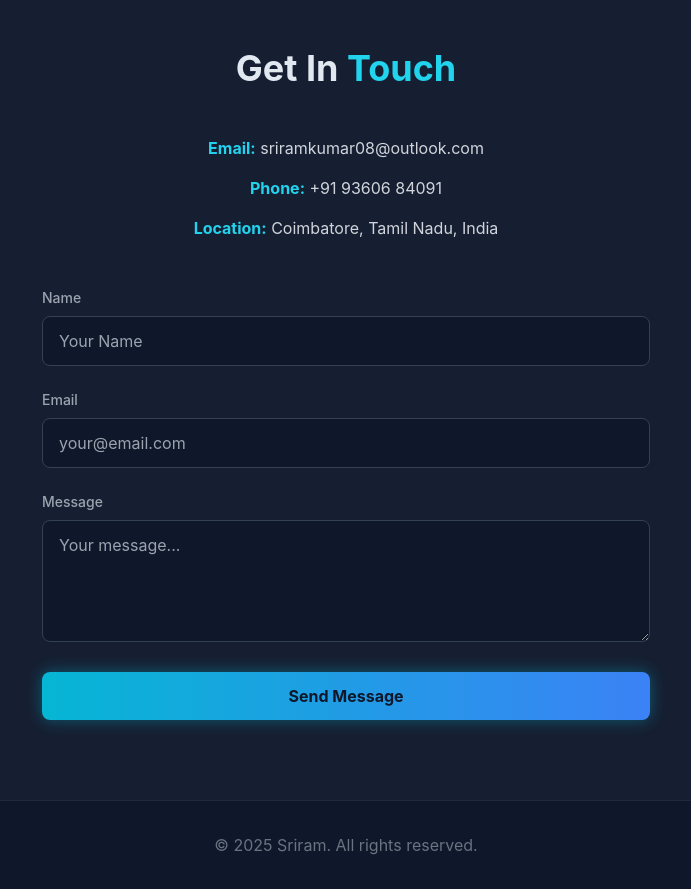
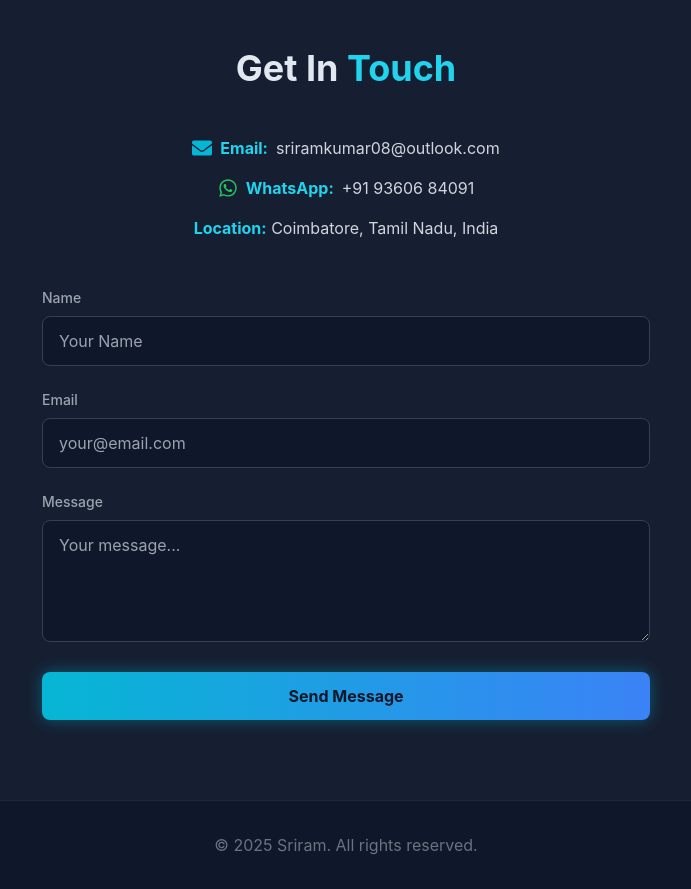
Before and after one commit to sriramkumar082004/Sri_portfolio, a React (Vite) app: page / in a window 1280 px wide. Shown: the part 2820-3709 px from the top of the page, without its empty margins (294-985 px from the left). Built offline with nearby package versions, Linux system fonts and the light colour scheme.

Commit message:
Updated UI / Fixed bug

```diff
--- a/package.json
+++ b/package.json
@@ -12,7 +12,8 @@
   "dependencies": {
     "@emailjs/browser": "^4.4.1",
     "react": "^19.2.0",
-    "react-dom": "^19.2.0"
+    "react-dom": "^19.2.0",
+    "react-icons": "^5.5.0"
   },
   "devDependencies": {
     "@eslint/js": "^9.39.1",
--- a/src/components/Contact.jsx
+++ b/src/components/Contact.jsx
@@ -1,30 +1,55 @@
 import React, { useRef, useState } from 'react';
+import emailjs from '@emailjs/browser';
+import { FaWhatsapp, FaEnvelope } from "react-icons/fa";
 
 const Contact = () => {
-    // Keep form ref and loading state for potential future enhancement
     const form = useRef();
     const [loading, setLoading] = useState(false);
+    const [status, setStatus] = useState({ type: '', message: '' });
 
     const handleSubmit = (e) => {
         e.preventDefault();
         setLoading(true);
+        setStatus({ type: '', message: '' });
 
-        const formData = new FormData(form.current);
-        const name = formData.get('user_name');
-        const email = formData.get('user_email');
-        const message = formData.get('message');
+        // Using environment variables for configuration
+        const serviceId = import.meta.env.VITE_EMAILJS_SERVICE_ID;
+        const templateId = import.meta.env.VITE_EMAILJS_TEMPLATE_ID;
+        const publicKey = import.meta.env.VITE_EMAILJS_PUBLIC_KEY;
 
-        // Construct mailto link
-        const subject = `Portfolio Contact from ${name}`;
-        const body = `Name: ${name}%0D%0AEmail: ${email}%0D%0A%0D%0AMessage:%0D%0A${message}`;
+        // Check if environment variables are set and not default placeholders
+        if (!serviceId || !templateId || !publicKey ||
+            serviceId === 'your_service_id' || serviceId === 'your_actual_service_id_here' || serviceId === 'service_xxxxx' || serviceId === 'paste_your_service_id_here' ||
+            templateId === 'your_template_id' || templateId === 'your_actual_template_id_here' || templateId === 'template_xxxxx' || templateId === 'paste_your_template_id_here' ||
+            publicKey === 'your_public_key' || publicKey === 'your_actual_public_key_here' || publicKey === 'user_xxxxx' || publicKey === 'paste_your_public_key_here') {
 
-        // Open default email client
-        window.location.href = `mailto:sriramkumar08@outlook.com?subject=${encodeURIComponent(subject)}&body=${body}`;
+            // MOCK MODE: Simulate success for user testing without real keys
+            console.warn('Mock Mode: Simulating success because valid keys are missing.');
+            setTimeout(() => {
+                setStatus({ type: 'success', message: 'Message sent successfully! (Mock Mode)' });
+                setLoading(false);
+                e.target.reset();
+                setTimeout(() => setStatus({ type: '', message: '' }), 5000);
+            }, 1000);
+            return;
+        }
 
-        setLoading(false);
-        // Optional: Show success or reset form
-        alert('Opening your email client to send the message!');
-        e.target.reset();
+        emailjs.sendForm(serviceId, templateId, form.current, publicKey)
+            .then((result) => {
+                console.log(result.text);
+                setStatus({ type: 'success', message: 'Message sent successfully!' });
+                e.target.reset();
+            }, (error) => {
+                console.log(error.text);
+                setStatus({ type: 'error', message: 'Failed to send message. Please try again.' });
+            })
+            .finally(() => {
+                setLoading(false);
+                // Clear success message after 5 seconds
+                setTimeout(() => {
+                   if(status.type === 'success') setStatus({ type: '', message: '' });
+                }, 5000);
+            });
     };
 
     return (
@@ -35,12 +60,21 @@ const Contact = () => {
                 </h2>
 
                 <div className="mb-12 text-center space-y-4">
-                    <p className="text-gray-300">
-                        <span className="font-bold text-cyan-400">Email:</span> sriramkumar08@outlook.com
-                    </p>
-                    <p className="text-gray-300">
-                        <span className="font-bold text-cyan-400">Phone:</span> +91 93606 84091
-                    </p>
+                    <div className="flex justify-center items-center gap-2 text-gray-300">
+                        <FaEnvelope className="text-cyan-500 text-xl" />
+                        <span className="font-bold text-cyan-400">Email:</span>
+                        <a href="mailto:sriramkumar08@outlook.com" className="hover:text-cyan-400 transition-colors">
+                            sriramkumar08@outlook.com
+                        </a>
+                    </div>
+
+                    <div className="flex justify-center items-center gap-2 text-gray-300">
+                         <FaWhatsapp className="text-green-500 text-xl" />
+                         <span className="font-bold text-cyan-400">WhatsApp:</span>
+                         <a href="https://wa.me/919360684091" target="_blank" rel="noopener noreferrer" className="hover:text-green-400 transition-colors">
+                            +91 93606 84091
+                         </a>
+                    </div>
                     <p className="text-gray-300">
                         <span className="font-bold text-cyan-400">Location:</span> Coimbatore, Tamil Nadu, India
                     </p>
@@ -59,13 +93,20 @@ const Contact = () => {
                         <label className="block text-sm font-medium text-gray-400 mb-2">Message</label>
                         <textarea name="message" required rows="4" className="w-full bg-slate-900 border border-slate-700 rounded-lg px-4 py-3 focus:outline-none focus:border-cyan-500 text-white transition-colors" placeholder="Your message..."></textarea>
                     </div>
+
                     <button
                         type="submit"
                         disabled={loading}
                         className="w-full bg-gradient-to-r from-cyan-500 to-blue-500 hover:from-cyan-600 hover:to-blue-600 text-slate-900 font-bold py-3 rounded-lg transition-all duration-300 shadow-[0_0_15px_rgba(6,182,212,0.4)] disabled:opacity-50 disabled:cursor-not-allowed"
                     >
-                        {loading ? 'Opening Email...' : 'Send Message'}
+                        {loading ? 'Sending...' : 'Send Message'}
                     </button>
+
+                    {status.message && (
+                        <div className={`text-center p-3 rounded-lg ${status.type === 'success' ? 'bg-green-500/10 text-green-400 border border-green-500/20' : 'bg-red-500/10 text-red-400 border border-red-500/20'}`}>
+                            {status.message}
+                        </div>
+                    )}
                 </form>
             </div>
         </section>
```
Also changed, not shown: 2 other files (tests, documents, lock files or other folders).
